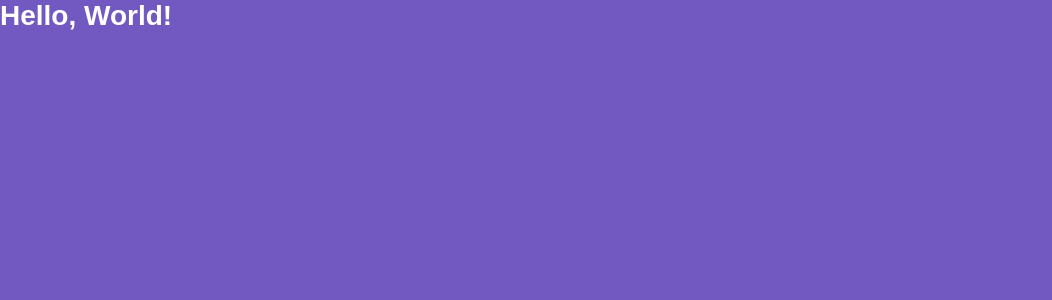
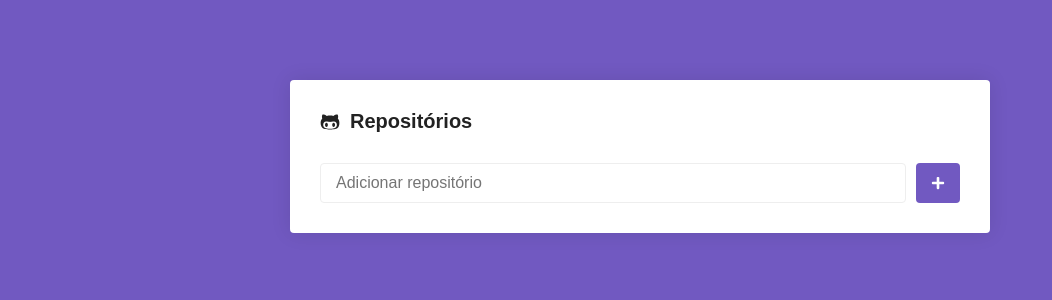
Before and after one commit to Patrick-Wilker/gostack-module-05-react, a React (Create React App) app: page / in a window 1280 px wide. Shown: the top 300 px of the page, without its empty margins (0-1052 px from the left). Built offline with nearby package versions, Linux system fonts and the light colour scheme.

Commit message:
Styling page

```diff
--- a/package.json
+++ b/package.json
@@ -8,6 +8,7 @@
     "@testing-library/user-event": "^7.1.2",
     "react": "^16.13.1",
     "react-dom": "^16.13.1",
+    "react-icons": "^3.11.0",
     "react-router-dom": "^5.2.0",
     "react-scripts": "3.4.3",
     "styled-components": "^5.1.1"
--- a/src/pages/Main/index.js
+++ b/src/pages/Main/index.js
@@ -1,12 +1,29 @@
 import React from 'react'
 
-import { Title } from './styles'
+import { FaGithubAlt, FaPlus } from 'react-icons/fa'
+
+import { Container, Form, SubmitButton } from './styles'
 
 function Main(){
     return (
-        <Title>
-            Hello, World!
-        </Title>
+        <Container>
+            <h1>
+                <FaGithubAlt />
+                Repositórios
+            </h1>
+
+            <Form onSubmit={() => {}}>
+                <input
+                    type="text"
+                    placeholder="Adicionar repositório"
+                />
+
+                <SubmitButton>
+                    <FaPlus color="#FFF" size={14}/>
+                </SubmitButton>
+            </Form>
+
+        </Container>
     )
 }
 
--- a/src/pages/Main/styles.js
+++ b/src/pages/Main/styles.js
@@ -1,5 +1,51 @@
 import styled from 'styled-components'
 
-export const Title = styled.h1`
-    color: #FFF;
+export const Container = styled.div`
+    max-width: 700px;
+    background: #FFF;
+    border-radius: 4px;
+    box-shadow: 0 0 20px rgba(0,0,0,0.1);
+    padding: 30px;
+    margin: 80px auto;
+
+    h1{
+        font-size: 20px;
+        display: flex;
+        flex-direction: row;
+        align-items: center;
+
+        svg{
+            margin-right: 10px;
+        }
+    }
 `;
+
+export const Form = styled.form`
+    margin-top: 30px;
+    display: flex;
+    flex-direction: row;
+
+    input{
+        flex: 1;
+        border: 1px solid #eee;
+        padding: 10px 15px;
+        border-radius: 4px;
+        font-size: 16px;
+    }
+
+`;
+
+export const SubmitButton = styled.button.attrs({
+    type: 'submit',
+})`
+    background: #7159c1;
+    border: 0;
+    padding: 0 15px;
+    margin-left: 10px;
+    border-radius: 4px;
+
+    display: flex;
+    justify-content: center;
+    align-items: center;
+
+`;
```
Also changed, not shown: 1 other file (tests, documents, lock files or other folders).
